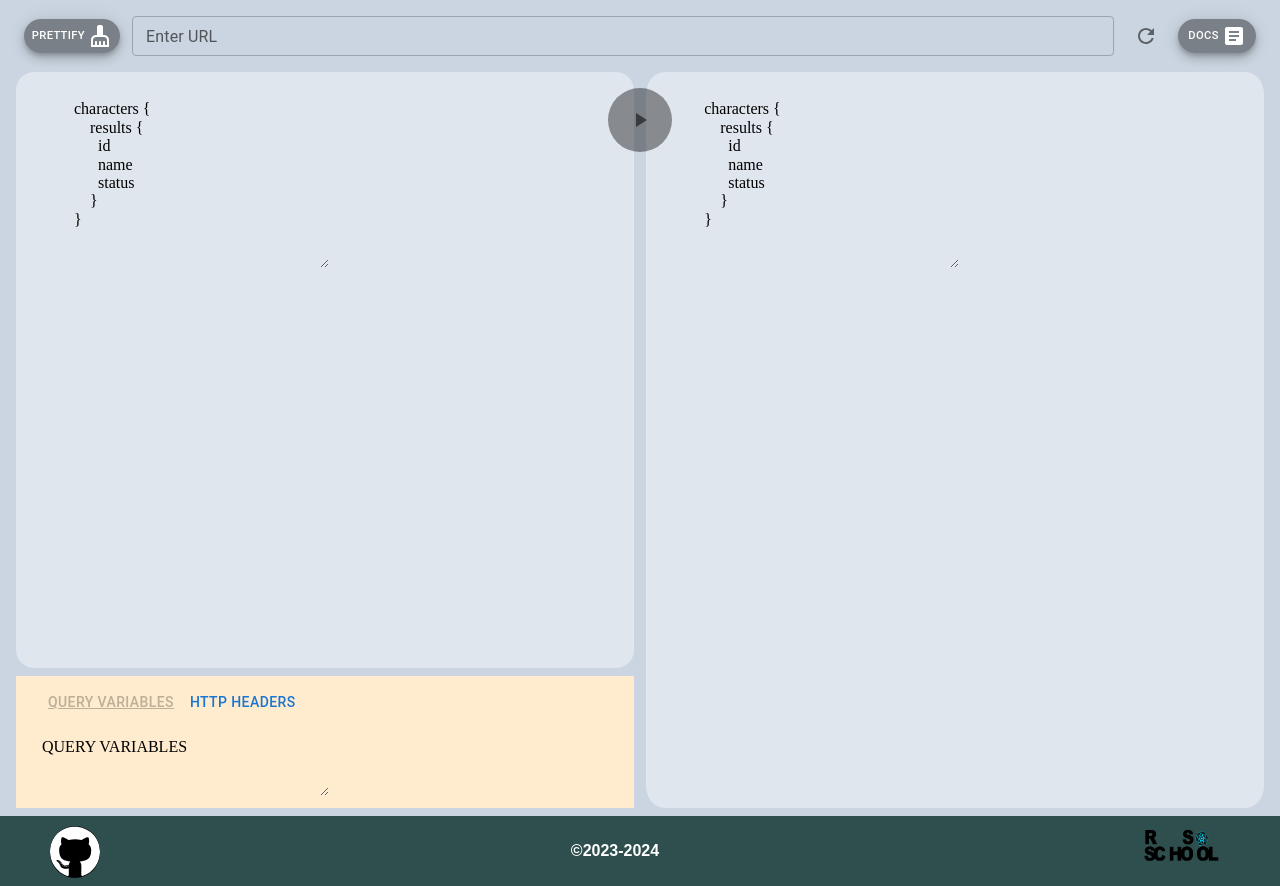
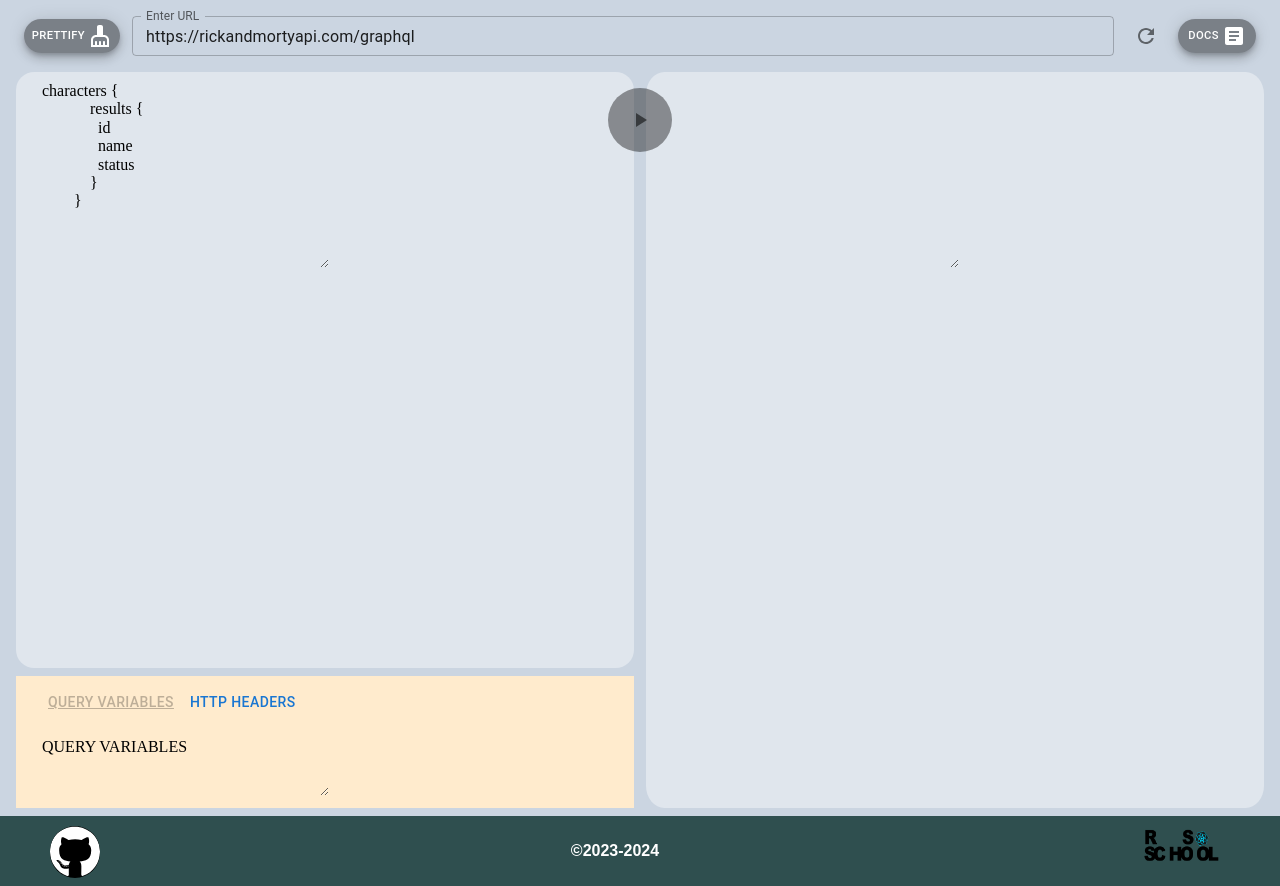
Before and after one commit to baranovdv/graphiql-app, a React app: page /MainPage in a window 1280 px wide. Built offline with nearby package versions, Linux system fonts and the light colour scheme; no server answers; sample sign-in values are in the browser's storage; the HTML template or start-up script is replaced by a standard one.

Commit message:
GT-39 <feat:add basic graphql fetch with query>

```diff
--- a/src/components/input/LoginInput.tsx
+++ b/src/components/input/LoginInput.tsx
@@ -1,6 +1,6 @@
 import { HTMLProps } from 'react';
 import { UseFormRegister } from 'react-hook-form';
-import { Client } from '../../types/types';
+import { Client } from '../../interfaces/interfaces';
 import classes from './Input.module.css';
 
 interface InputProps extends HTMLProps<HTMLInputElement> {
--- a/src/components/ui/EditorView/EditorView.tsx
+++ b/src/components/ui/EditorView/EditorView.tsx
@@ -1,3 +1,5 @@
+import { setInput, setResponse } from '../../../store/reducers/mainPageSlice';
+import { useAppDispatch, useAppSelector } from '../../../store/store';
 import { MainPageGridAreas } from '../../../types/types';
 import classes from './EditorView.module.css';
 
@@ -6,6 +8,9 @@ export default function EditorView({
 }: {
   gridAreaProp: MainPageGridAreas;
 }) {
+  const dispatch = useAppDispatch();
+  const input = useAppSelector((state) => state.mainPage.input);
+  const response = useAppSelector((state) => state.mainPage.response);
   return (
     <section
       className={classes.section}
@@ -19,15 +24,12 @@ export default function EditorView({
         name="ev"
         rows={10}
         cols={30}
-        defaultValue={`
-        characters {
-            results {
-              id
-              name
-              status
-            }
-        }
-      `}
+        onChange={(e) => {
+          if (gridAreaProp === 'editor') {
+            dispatch(setInput(e.target.value));
+          } else dispatch(setResponse(e.target.value));
+        }}
+        value={gridAreaProp === 'editor' ? input : response}
       />
     </section>
   );
--- a/src/components/ui/InputURL/InputURL.tsx
+++ b/src/components/ui/InputURL/InputURL.tsx
@@ -7,6 +7,9 @@ import PauseIcon from '@mui/icons-material/Pause';
 import { useState } from 'react';
 import classes from './InputURL.module.css';
 import { MainPageGridAreas } from '../../../types/types';
+import { useLazyGetDataQuery } from '../../../store/api/api';
+import { useAppDispatch, useAppSelector } from '../../../store/store';
+import { setResponse, setUrl } from '../../../store/reducers/mainPageSlice';
 
 export default function InputURL({
   gridAreaProp,
@@ -14,10 +17,23 @@ export default function InputURL({
   gridAreaProp: MainPageGridAreas;
 }) {
   const [isPlay, setisPlay] = useState<boolean>(true);
-
   const refreshHandler = () => console.log('refresh');
-
-  const playHandler = () => setisPlay(!isPlay);
+  const dispatch = useAppDispatch();
+  const inputvalue = useAppSelector((state) => state.mainPage.input);
+  const url = useAppSelector((state) => state.mainPage.url);
+  const [triggerfn] = useLazyGetDataQuery();
+  const playHandler = async () => {
+    try {
+      const response = await triggerfn({
+        url,
+        query: `query{${inputvalue}}`,
+      });
+      dispatch(setResponse(JSON.stringify(response.data)));
+      setisPlay(true);
+    } catch (error) {
+      if (error instanceof Error) throw new Error(error.message);
+    }
+  };
 
   return (
     <nav
@@ -46,6 +62,8 @@ export default function InputURL({
         variant="outlined"
         size="small"
         sx={{ width: '100%' }}
+        value={url}
+        onChange={(e) => dispatch(setUrl(e.target.value))}
       />
       <IconButton aria-label="refresh" onClick={refreshHandler}>
         <RefreshIcon />
@@ -66,7 +84,10 @@ export default function InputURL({
       </Fab>
       <IconButton
         aria-label="play"
-        onClick={playHandler}
+        onClick={() => {
+          setisPlay(false);
+          playHandler();
+        }}
         sx={{
           position: 'absolute',
           top: '7rem',
--- /dev/null
+++ b/src/store/api/api.ts
@@ -0,0 +1,46 @@
+import {
+  buildCreateApi,
+  coreModule,
+  fetchBaseQuery,
+  reactHooksModule,
+} from '@reduxjs/toolkit/query/react';
+
+type MainPageRes = {
+  data: object;
+};
+
+type MainPageReq = {
+  url: string;
+  query: string;
+  variables?: object;
+};
+
+const createApi = buildCreateApi(
+  coreModule(),
+  reactHooksModule({ unstable__sideEffectsInRender: true })
+);
+
+export const MainPageApi = createApi({
+  reducerPath: 'MainPageApi',
+  baseQuery: fetchBaseQuery({
+    baseUrl: '',
+  }),
+  endpoints: ({ query }) => ({
+    getData: query<MainPageRes, MainPageReq>({
+      // eslint-disable-next-line @typescript-eslint/no-shadow
+      query: ({ url, query, variables }) => ({
+        url: `${url}`,
+        method: 'POST',
+        headers: {
+          'Content-Type': 'application/json',
+        },
+        body: JSON.stringify({
+          query,
+          variables,
+        }),
+      }),
+    }),
+  }),
+});
+
+export const { useLazyGetDataQuery } = MainPageApi;
--- /dev/null
+++ b/src/store/reducers/mainPageSlice.ts
@@ -0,0 +1,42 @@
+import { createSlice, PayloadAction } from '@reduxjs/toolkit';
+
+const initialState: {
+  url: string;
+  input: string;
+  vars: string;
+  headers: string;
+  response: string;
+} = {
+  url: 'https://rickandmortyapi.com/graphql',
+  input:
+    'characters {\n            results {\n              id\n              name\n              status\n            }\n        }',
+  vars: '',
+  headers: '',
+  response: '',
+};
+
+export const MainPageDataSlice = createSlice({
+  name: 'MainPageData',
+  initialState,
+  reducers: {
+    setUrl(state, action: PayloadAction<string>): void {
+      state.url = action.payload;
+    },
+    setInput(state, action: PayloadAction<string>): void {
+      state.input = action.payload;
+    },
+    setResponse(state, action: PayloadAction<string>): void {
+      state.response = action.payload;
+    },
+    setVars(state, action: PayloadAction<string>): void {
+      state.vars = action.payload;
+    },
+    setHeaders(state, action: PayloadAction<string>): void {
+      state.headers = action.payload;
+    },
+  },
+});
+
+export default MainPageDataSlice.reducer;
+export const { setUrl, setInput, setVars, setResponse, setHeaders } =
+  MainPageDataSlice.actions;
--- a/src/store/reducers/welcomeSlice.ts
+++ /dev/null
@@ -1,18 +0,0 @@
-import { createSlice, PayloadAction } from '@reduxjs/toolkit';
-
-const initialState: {
-  loggedIn: boolean;
-} = { loggedIn: false };
-
-export const welcomeSlice = createSlice({
-  name: 'welcomeData',
-  initialState,
-  reducers: {
-    setStatus(state, action: PayloadAction<boolean>) {
-      state.loggedIn = action.payload;
-    },
-  },
-});
-
-export default welcomeSlice.reducer;
-export const { setStatus } = welcomeSlice.actions;
--- a/src/store/store.ts
+++ b/src/store/store.ts
@@ -1,9 +1,15 @@
 import { configureStore } from '@reduxjs/toolkit';
 import { TypedUseSelectorHook, useDispatch, useSelector } from 'react-redux';
-import { welcomeSlice } from './reducers/welcomeSlice';
+import { MainPageDataSlice } from './reducers/mainPageSlice';
+import { MainPageApi } from './api/api';
 
 export const store = configureStore({
-  reducer: welcomeSlice.reducer,
+  reducer: {
+    mainPage: MainPageDataSlice.reducer,
+    [MainPageApi.reducerPath]: MainPageApi.reducer,
+  },
+  middleware: (getDefaultMiddleware) =>
+    getDefaultMiddleware().concat(MainPageApi.middleware),
 });
 
 export type RootState = ReturnType<typeof store.getState>;
```
Also changed, not shown: 1 other file (tests, documents, lock files or other folders).
